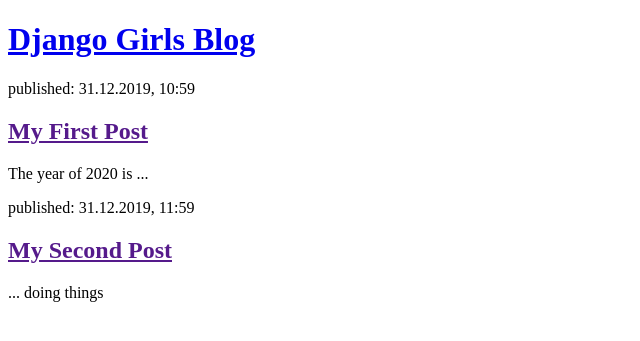
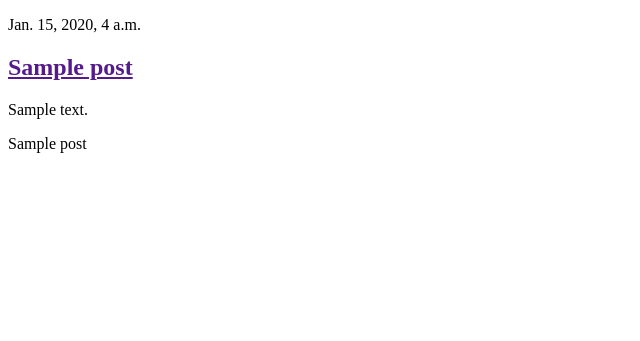
Before and after one commit to ikuyasu/my-first-blog, a Django app: template blog/templates/blog/post_list.html in a window 1280 px wide. Shown: the top 341 px of the page, without its empty margins (0-640 px from the left). Run offline with Django 3.2, Linux system fonts and the light colour scheme; the template is opened without the code that fills it: values that come from a table or form of the project are taken from there, others are empty; tables that the repository leaves empty hold one stand-in row (values such as "Sample post").

Commit message:
Modified templates to display posts from database

```diff
--- a/blog/templates/blog/post_list.html
+++ b/blog/templates/blog/post_list.html
@@ -7,19 +7,13 @@
     <title>Django Girls blog</title>
 </head>
 <body>
-    <div>
-        <h1><a href="/">Django Girls Blog</a></h1>
-    </div>
-
-    <div>
-        <p>published: 31.12.2019, 10:59</p>
-        <h2><a href="">My First Post</a></h2>
-        <p>The year of 2020 is ...</p>
-    </div>
-    <div>
-        <p>published: 31.12.2019, 11:59</p>
-        <h2><a href="">My Second Post</a></h2>
-        <p>... doing things</p>
-    </div>
+    {% for post in posts %}
+        <div>
+            <p>{{post.published_date}}</p>
+            <h2><a href="">{{ post.title }}</a></h2>
+            <p>{{ post.text|linebreaksbr}}</p>
+        {{ post }}
+        </div>
+    {% endfor %}
 </body>
 </html>
--- a/blog/views.py
+++ b/blog/views.py
@@ -1,4 +1,7 @@
 from django.shortcuts import render
+from django.utils import timezone
+from .models import Post
 
 def post_list(request):
-    return render(request, 'blog/post_list.html', {})
+    posts = Post.objects.filter(published_date__lte=timezone.now()).order_by('published_date')
+    return render(request, 'blog/post_list.html', {'posts': posts})
```
